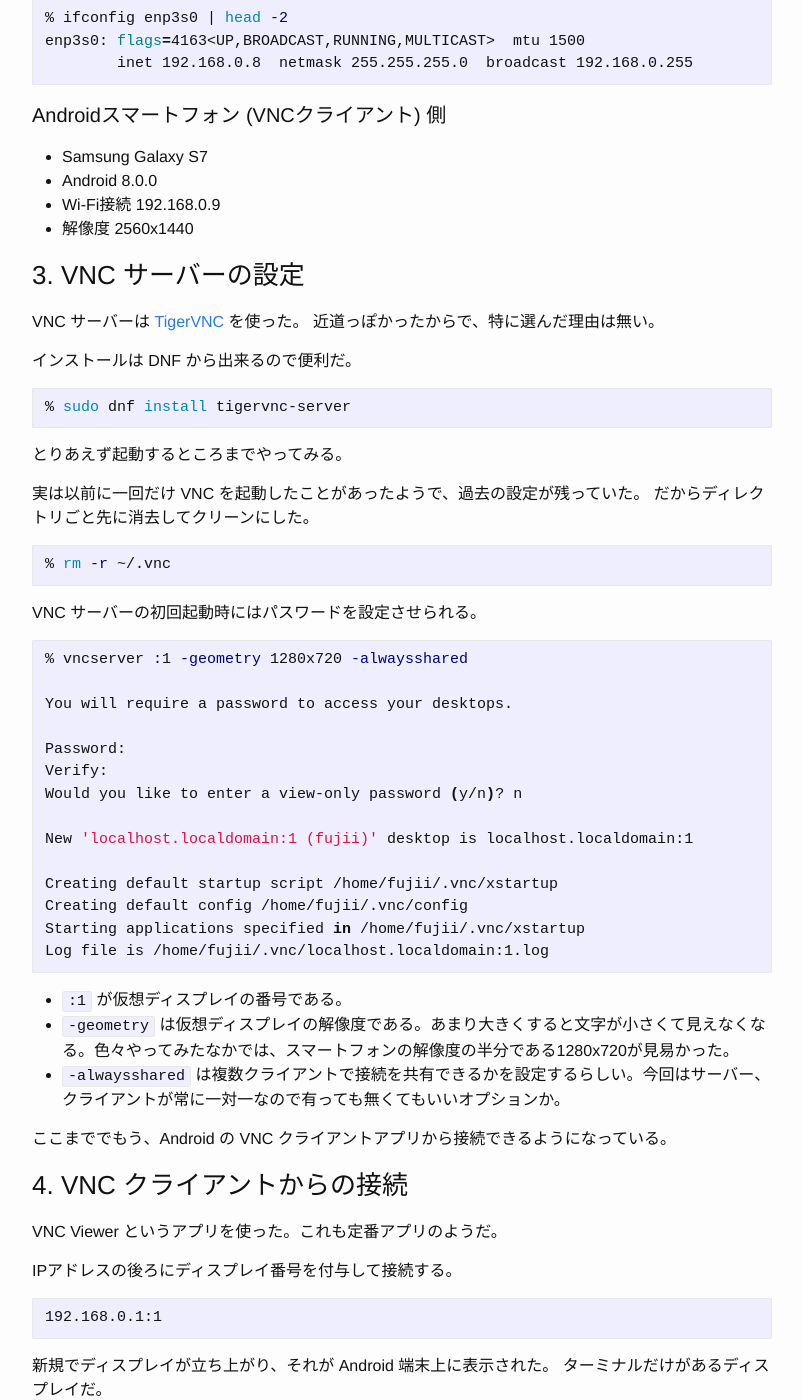
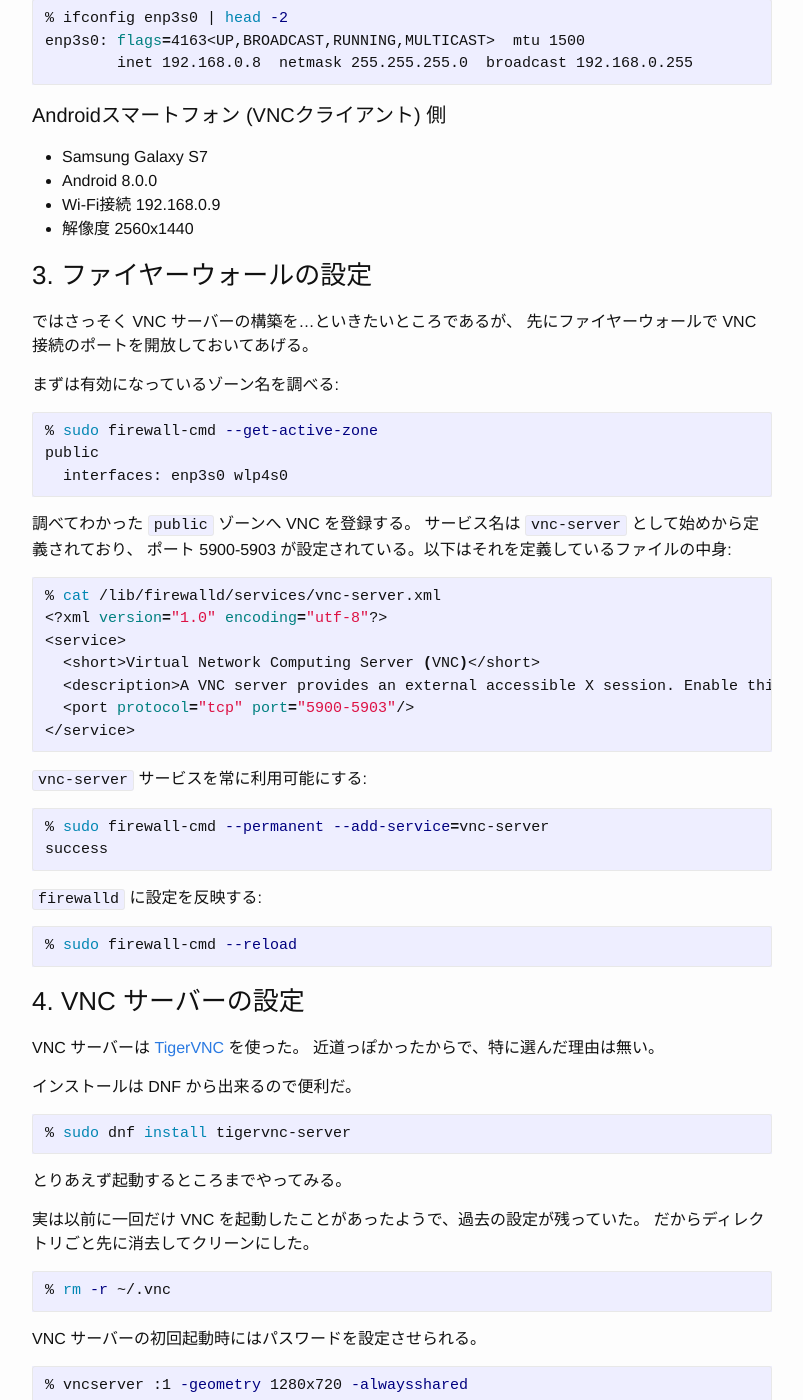
Before and after one commit to kikei/kikei.github.io, a Jekyll site: the page built from _posts/2019-02-19-android-vnc.md, in a window 1280 px wide and 1400 px high, scrolled down 1182 px. Shown: the whole window, without its empty margins (238-1041 px from the left). Built offline with Jekyll 4.4.1, drawn with Linux system fonts in a browser that asks for light colours; comment, search, counter and statistics services are not loaded; some of the changed text lies outside the part shown.

Commit message:
add firewall settings to the last post.

````diff
--- a/_posts/2019-02-19-android-vnc.md
+++ b/_posts/2019-02-19-android-vnc.md
@@ -58,7 +58,47 @@ enp3s0: flags=4163<UP,BROADCAST,RUNNING,MULTICAST>  mtu 1500
 - Wi-Fi接続 192.168.0.9
 - 解像度 2560x1440
 
-### 3. VNC サーバーの設定
+### 3. ファイヤーウォールの設定
+
+ではさっそく VNC サーバーの構築を…といきたいところであるが、
+先にファイヤーウォールで VNC 接続のポートを開放しておいてあげる。
+
+まずは有効になっているゾーン名を調べる:
+
+```sh
+% sudo firewall-cmd --get-active-zone
+public
+  interfaces: enp3s0 wlp4s0
+```
+
+調べてわかった `public` ゾーンへ VNC を登録する。
+サービス名は `vnc-server` として始めから定義されており、
+ポート 5900-5903 が設定されている。以下はそれを定義しているファイルの中身:
+
+```sh
+% cat /lib/firewalld/services/vnc-server.xml
+<?xml version="1.0" encoding="utf-8"?>
+<service>
+  <short>Virtual Network Computing Server (VNC)</short>
+  <description>A VNC server provides an external accessible X session. Enable this option if you plan to provide a VNC server with direct access. The access will be possible for displays :0 to :3. If you plan to provide access with SSH, do not open this option and use the via option of the VNC viewer.</description>
+  <port protocol="tcp" port="5900-5903"/>
+</service>
+```
+
+`vnc-server` サービスを常に利用可能にする:
+
+```sh
+% sudo firewall-cmd --permanent --add-service=vnc-server
+success
+```
+
+`firewalld` に設定を反映する:
+
+```sh
+% sudo firewall-cmd --reload
+```
+
+### 4. VNC サーバーの設定
 
 VNC サーバーは [TigerVNC](https://tigervnc.org/) を使った。
 近道っぽかったからで、特に選んだ理由は無い。
@@ -272,7 +312,7 @@ WantedBy=multi-user.target
 # systemctl enable x2vnc@:1.service
 ```
 
-### 7. まとめ
+### 8. まとめ
 
 スマホにターミナルが出ていると楽しい。
 音楽を聴きたいときはターミナルから起動してやればいい。
@@ -282,9 +322,10 @@ WantedBy=multi-user.target
 
 スマホスタンドを買っていい感じにしたい。
 
-### 8. 参考情報
+### 9. 参考情報
 
 - [TigerVNC](https://tigervnc.org/)
 - [TigerVNC \- ArchWiki](https://wiki.archlinux.org/index.php/TigerVNC)
-- [x2vnc 1\.7\.2](http://fredrik.hubbe.net/x2vnc.html)
+- [x2vnc](http://fredrik.hubbe.net/x2vnc.html)
 - [systemd\.unit](https://www.freedesktop.org/software/systemd/man/systemd.unit.html#)
+- [How to install and Configure VNC \(TigerVNC\) server in CentOS / RHEL 7 – The Geek Diary](https://www.thegeekdiary.com/how-to-install-and-configure-vnc-tigervnc-server-in-centos-rhel-7/)
````
Also changed, not shown: other parts of _posts/2019-02-19-android-vnc.md (+4 -4 lines).
